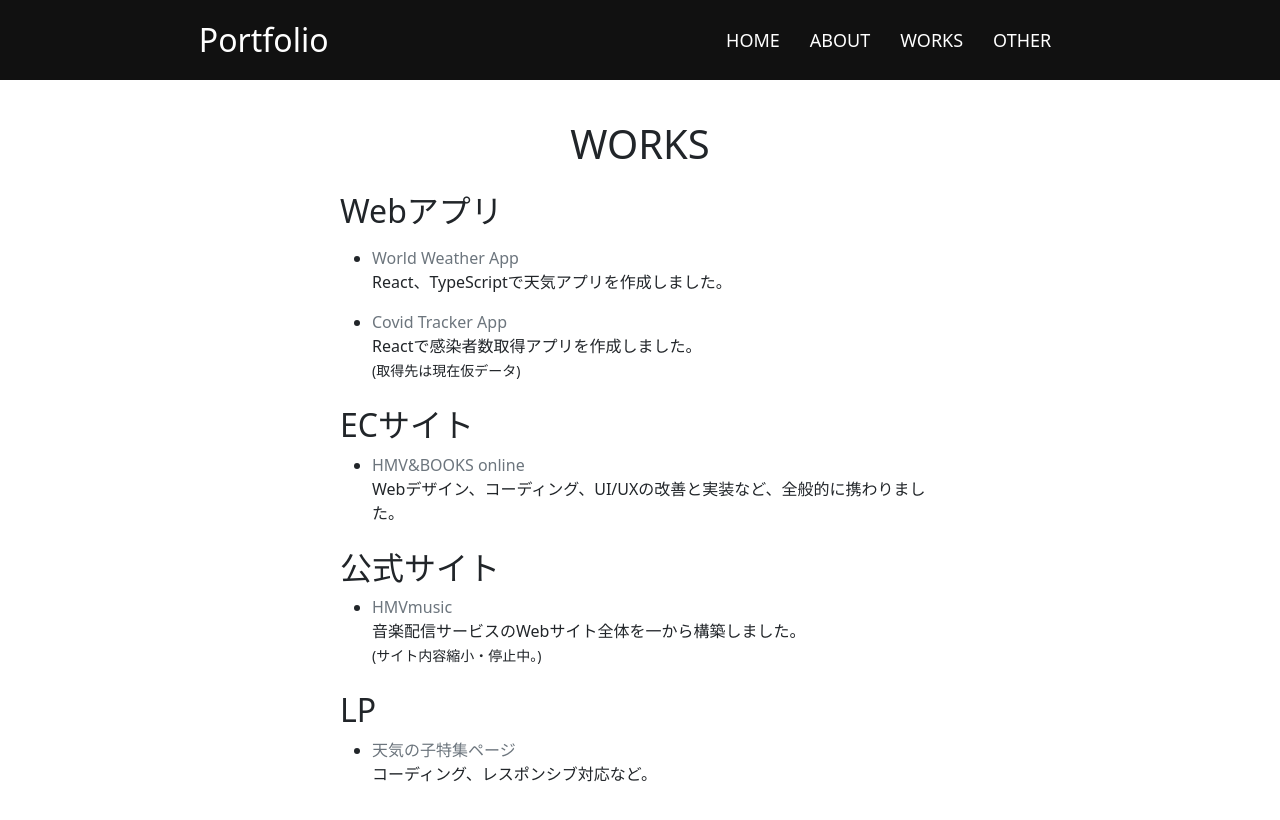
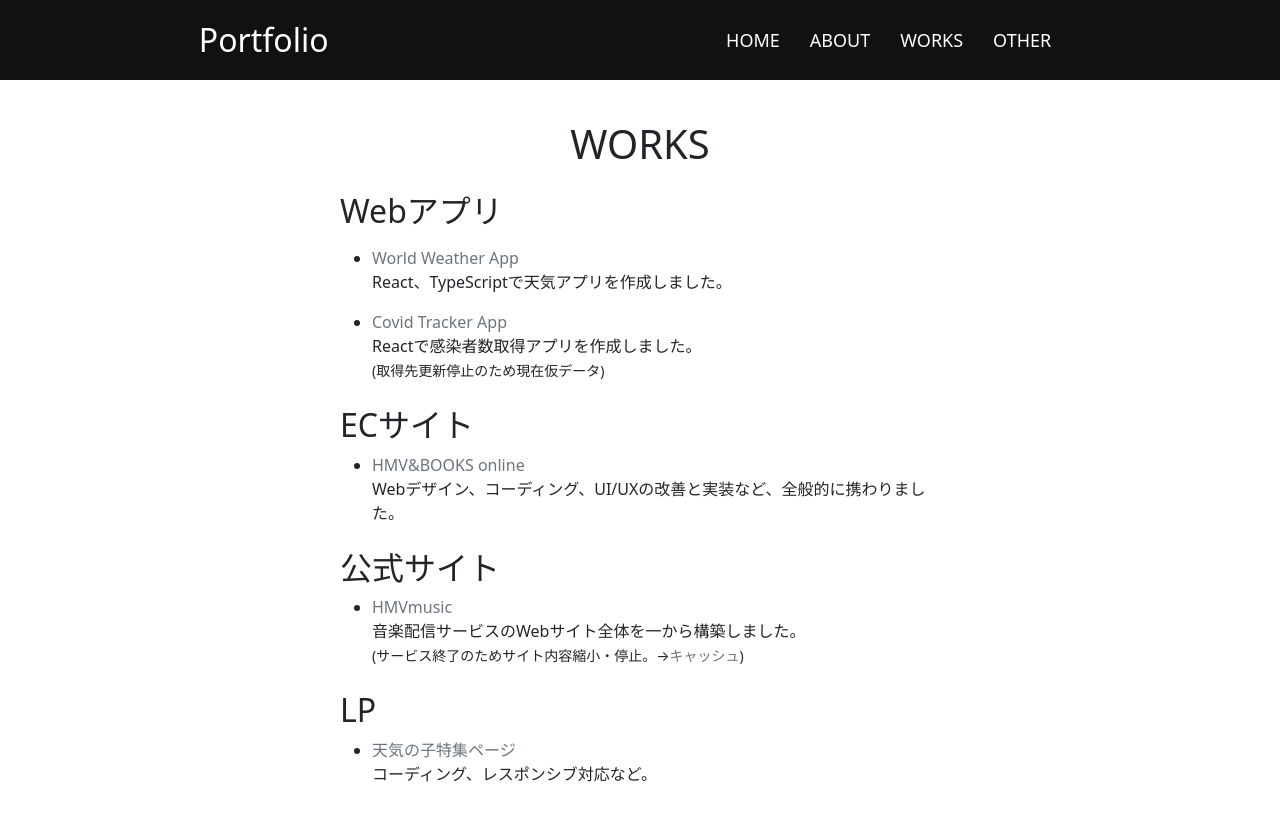
Before and after one commit to AYH0218/react-portfolio, a React (Create React App) app: page /works in a window 1280 px wide. Shown: the top 820 px of the page. Built offline with nearby package versions, Linux system fonts and the light colour scheme.

Commit message:
リンク修正

```diff
--- a/src/components/Home.jsx
+++ b/src/components/Home.jsx
@@ -72,7 +72,18 @@ const Home = () => {
               <p className="text-left">
                 音楽配信サービスのWebサイト全体を構築しました。
                 <br />
-                <small>(サイト内容縮小・停止中。)</small>
+                <small>
+                  (サービス終了のためサイト内容縮小・停止。→
+                  <a
+                    href="https://web.archive.org/web/20191102052259/https://www.hmv.co.jp/hmvmusic/"
+                    target="_blank"
+                    rel="noreferrer"
+                    class="text-secondary"
+                  >
+                    キャッシュ
+                  </a>
+                  )
+                </small>
               </p>
             </div>
           </div>
--- a/src/components/Works.jsx
+++ b/src/components/Works.jsx
@@ -21,7 +21,7 @@ const Works = () => {
               <p>
                 Reactで感染者数取得アプリを作成しました。
                 <br />
-                <small>(取得先は現在仮データ)</small>
+                <small>(取得先更新停止のため現在仮データ)</small>
               </p>
             </li>
           </ul>
@@ -47,7 +47,18 @@ const Works = () => {
               <p>
                 音楽配信サービスのWebサイト全体を一から構築しました。
                 <br />
-                <small>(サイト内容縮小・停止中。)</small>
+                <small>
+                  (サービス終了のためサイト内容縮小・停止。→
+                  <a
+                    href="https://web.archive.org/web/20191102052259/https://www.hmv.co.jp/hmvmusic/"
+                    target="_blank"
+                    rel="noreferrer"
+                    class="text-secondary"
+                  >
+                    キャッシュ
+                  </a>
+                  )
+                </small>
               </p>
             </li>
           </ul>
```
